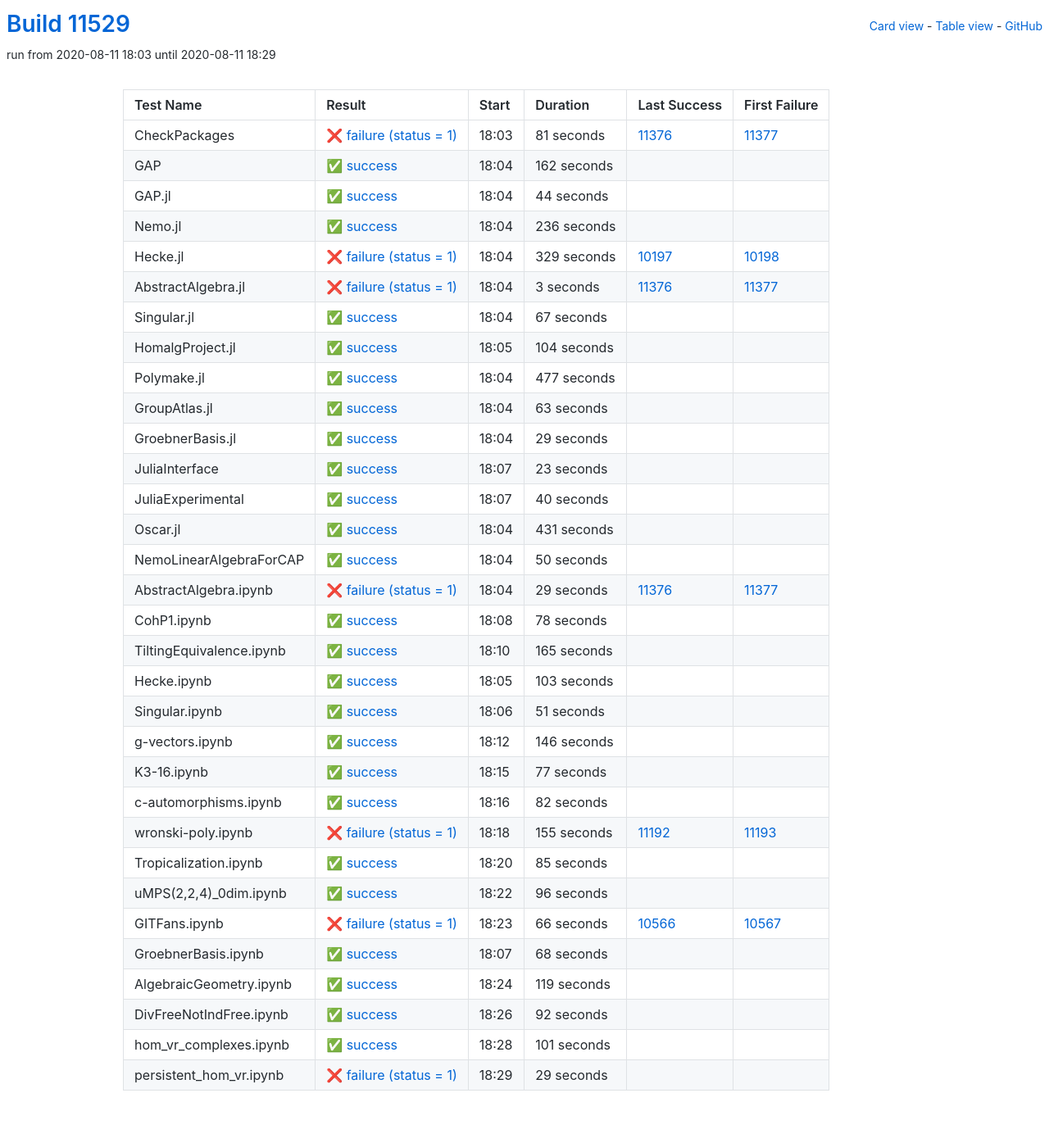
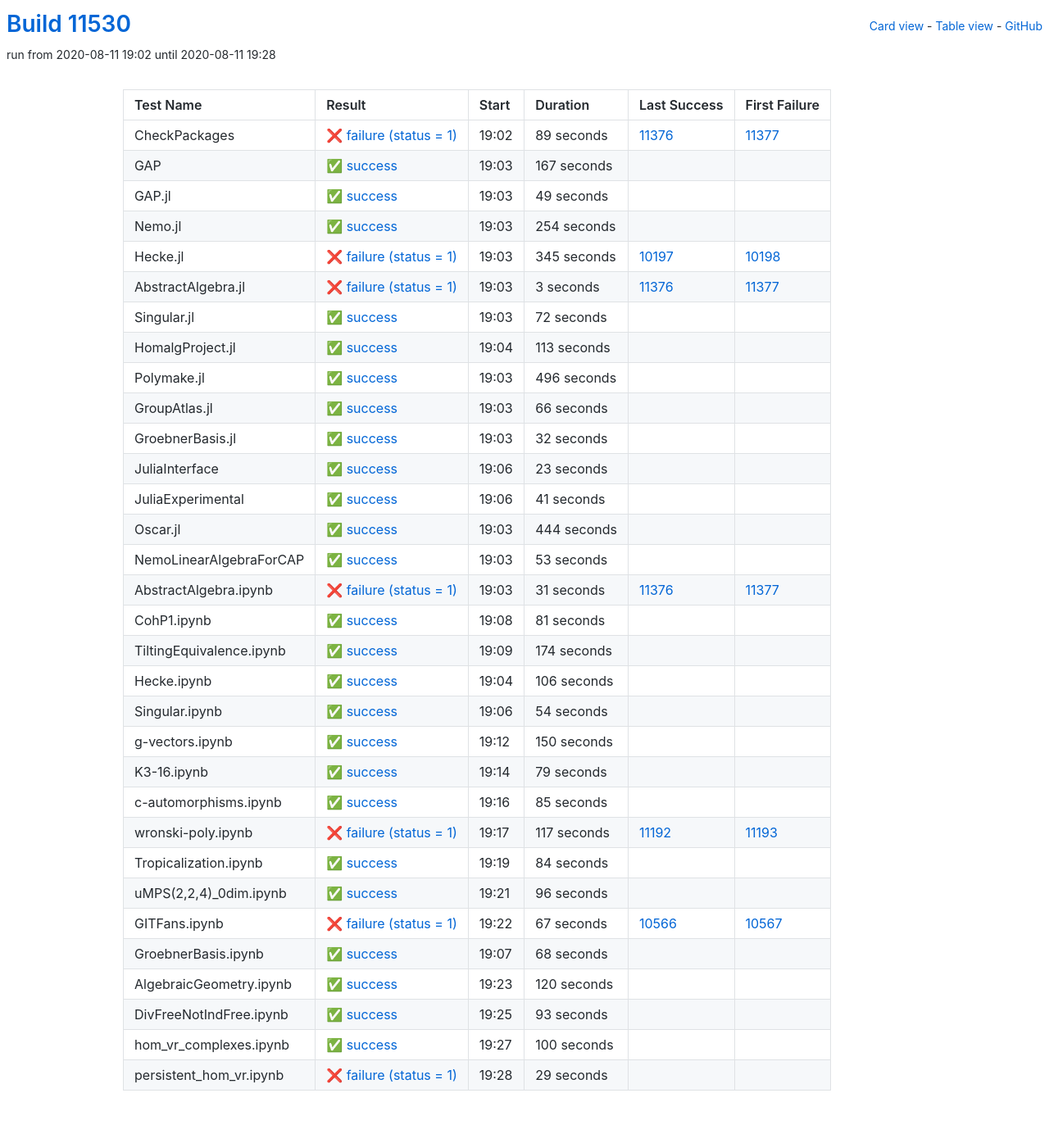
Before and after one commit to oscar-system/oscar-ci-status, a Jekyll site: the page built from table.html, in a window 1280 px wide. Shown: the whole page at 82% size. Built offline with Jekyll 4.4.1, drawn with Linux system fonts in a browser that asks for light colours.

Commit message:
Build #11530

```diff
--- a/_data/ci.yml
+++ b/_data/ci.yml
@@ -1,6 +1,6 @@
 ---
-build: 11529
-build_url: https://oscarci.mathematik.uni-kl.de/job/oscar/11529/
+build: 11530
+build_url: https://oscarci.mathematik.uni-kl.de/job/oscar/11530/
 job: oscar
 organization: oscar-system
 repo: oscar-ci-status
@@ -8,68 +8,68 @@
 tests:
 - name: CheckPackages
   id: checkpackages
-  log: https://oscarci.mathematik.uni-kl.de/job/oscar/11529/artifact/logs/build-11529/CheckPackages.log
-  start: 2020-08-11 18:03
+  log: https://oscarci.mathematik.uni-kl.de/job/oscar/11530/artifact/logs/build-11530/CheckPackages.log
+  start: 2020-08-11 19:02
   success: false
   exitcode: 1
   status: failure
-  duration: 81
+  duration: 89
   last_success: 11376
   last_success_url: https://oscarci.mathematik.uni-kl.de/job/oscar/11376/
   first_failure: 11377
   first_failure_url: https://oscarci.mathematik.uni-kl.de/job/oscar/11377/
 - name: GAP
   id: gap
-  log: https://oscarci.mathematik.uni-kl.de/job/oscar/11529/artifact/logs/build-11529/GAP.log
-  start: 2020-08-11 18:04
+  log: https://oscarci.mathematik.uni-kl.de/job/oscar/11530/artifact/logs/build-11530/GAP.log
+  start: 2020-08-11 19:03
   success: true
   exitcode: 0
   status: success
-  duration: 162
+  duration: 167
   last_success: false
   last_success_url:
   first_failure: false
   first_failure_url:
 - name: GAP.jl
   id: gap-jl
-  log: https://oscarci.mathematik.uni-kl.de/job/oscar/11529/artifact/logs/build-11529/GAP.jl.log
-  start: 2020-08-11 18:04
+  log: https://oscarci.mathematik.uni-kl.de/job/oscar/11530/artifact/logs/build-11530/GAP.jl.log
+  start: 2020-08-11 19:03
   success: true
   exitcode: 0
   status: success
-  duration: 44
+  duration: 49
   last_success: false
   last_success_url:
   first_failure: false
   first_failure_url:
 - name: Nemo.jl
   id: nemo-jl
-  log: https://oscarci.mathematik.uni-kl.de/job/oscar/11529/artifact/logs/build-11529/Nemo.jl.log
-  start: 2020-08-11 18:04
+  log: https://oscarci.mathematik.uni-kl.de/job/oscar/11530/artifact/logs/build-11530/Nemo.jl.log
+  start: 2020-08-11 19:03
   success: true
   exitcode: 0
   status: success
-  duration: 236
+  duration: 254
   last_success: false
   last_success_url:
   first_failure: false
   first_failure_url:
 - name: Hecke.jl
   id: hecke-jl
-  log: https://oscarci.mathematik.uni-kl.de/job/oscar/11529/artifact/logs/build-11529/Hecke.jl.log
-  start: 2020-08-11 18:04
+  log: https://oscarci.mathematik.uni-kl.de/job/oscar/11530/artifact/logs/build-11530/Hecke.jl.log
+  start: 2020-08-11 19:03
   success: false
   exitcode: 1
   status: failure
-  duration: 329
+  duration: 345
   last_success: 10197
   last_success_url: https://oscarci.mathematik.uni-kl.de/job/oscar/10197/
   first_failure: 10198
   first_failure_url: https://oscarci.mathematik.uni-kl.de/job/oscar/10198/
 - name: AbstractAlgebra.jl
   id: abstractalgebra-jl
-  log: https://oscarci.mathematik.uni-kl.de/job/oscar/11529/artifact/logs/build-11529/AbstractAlgebra.jl.log
-  start: 2020-08-11 18:04
+  log: https://oscarci.mathematik.uni-kl.de/job/oscar/11530/artifact/logs/build-11530/AbstractAlgebra.jl.log
+  start: 2020-08-11 19:03
   success: false
   exitcode: 1
   status: failure
@@ -80,68 +80,68 @@
   first_failure_url: https://oscarci.mathematik.uni-kl.de/job/oscar/11377/
 - name: Singular.jl
   id: singular-jl
-  log: https://oscarci.mathematik.uni-kl.de/job/oscar/11529/artifact/logs/build-11529/Singular.jl.log
-  start: 2020-08-11 18:04
+  log: https://oscarci.mathematik.uni-kl.de/job/oscar/11530/artifact/logs/build-11530/Singular.jl.log
+  start: 2020-08-11 19:03
   success: true
   exitcode: 0
   status: success
-  duration: 67
+  duration: 72
   last_success: false
   last_success_url:
   first_failure: false
   first_failure_url:
 - name: HomalgProject.jl
   id: homalgproject-jl
-  log: https://oscarci.mathematik.uni-kl.de/job/oscar/11529/artifact/logs/build-11529/HomalgProject.jl.log
-  start: 2020-08-11 18:05
+  log: https://oscarci.mathematik.uni-kl.de/job/oscar/11530/artifact/logs/build-11530/HomalgProject.jl.log
+  start: 2020-08-11 19:04
   success: true
   exitcode: 0
   status: success
-  duration: 104
+  duration: 113
   last_success: false
   last_success_url:
   first_failure: false
   first_failure_url:
 - name: Polymake.jl
   id: polymake-jl
-  log: https://oscarci.mathematik.uni-kl.de/job/oscar/11529/artifact/logs/build-11529/Polymake.jl.log
-  start: 2020-08-11 18:04
+  log: https://oscarci.mathematik.uni-kl.de/job/oscar/11530/artifact/logs/build-11530/Polymake.jl.log
+  start: 2020-08-11 19:03
   success: true
   exitcode: 0
   status: success
-  duration: 477
+  duration: 496
   last_success: false
   last_success_url:
   first_failure: false
   first_failure_url:
 - name: GroupAtlas.jl
   id: groupatlas-jl
-  log: https://oscarci.mathematik.uni-kl.de/job/oscar/11529/artifact/logs/build-11529/GroupAtlas.jl.log
-  start: 2020-08-11 18:04
+  log: https://oscarci.mathematik.uni-kl.de/job/oscar/11530/artifact/logs/build-11530/GroupAtlas.jl.log
+  start: 2020-08-11 19:03
   success: true
   exitcode: 0
   status: success
-  duration: 63
+  duration: 66
   last_success: false
   last_success_url:
   first_failure: false
   first_failure_url:
 - name: GroebnerBasis.jl
   id: groebnerbasis-jl
-  log: https://oscarci.mathematik.uni-kl.de/job/oscar/11529/artifact/logs/build-11529/GroebnerBasis.jl.log
-  start: 2020-08-11 18:04
+  log: https://oscarci.mathematik.uni-kl.de/job/oscar/11530/artifact/logs/build-11530/GroebnerBasis.jl.log
+  start: 2020-08-11 19:03
   success: true
   exitcode: 0
   status: success
-  duration: 29
+  duration: 32
   last_success: false
   last_success_url:
   first_failure: false
   first_failure_url:
 - name: JuliaInterface
   id: juliainterface
-  log: https://oscarci.mathematik.uni-kl.de/job/oscar/11529/artifact/logs/build-11529/JuliaInterface.log
-  start: 2020-08-11 18:07
+  log: https://oscarci.mathematik.uni-kl.de/job/oscar/11530/artifact/logs/build-11530/JuliaInterface.log
+  start: 2020-08-11 19:06
   success: true
   exitcode: 0
   status: success
@@ -152,152 +152,128 @@
   first_failure_url:
 - name: JuliaExperimental
   id: juliaexperimental
-  log: https://oscarci.mathematik.uni-kl.de/job/oscar/11529/artifact/logs/build-11529/JuliaExperimental.log
-  start: 2020-08-11 18:07
+  log: https://oscarci.mathematik.uni-kl.de/job/oscar/11530/artifact/logs/build-11530/JuliaExperimental.log
+  start: 2020-08-11 19:06
   success: true
   exitcode: 0
   status: success
-  duration: 40
+  duration: 41
   last_success: false
   last_success_url:
   first_failure: false
   first_failure_url:
 - name: Oscar.jl
   id: oscar-jl
-  log: https://oscarci.mathematik.uni-kl.de/job/oscar/11529/artifact/logs/build-11529/Oscar.jl.log
-  start: 2020-08-11 18:04
+  log: https://oscarci.mathematik.uni-kl.de/job/oscar/11530/artifact/logs/build-11530/Oscar.jl.log
+  start: 2020-08-11 19:03
   success: true
   exitcode: 0
   status: success
-  duration: 431
+  duration: 444
   last_success: false
   last_success_url:
   first_failure: false
   first_failure_url:
 - name: NemoLinearAlgebraForCAP
   id: nemolinearalgebraforcap
-  log: https://oscarci.mathematik.uni-kl.de/job/oscar/11529/artifact/logs/build-11529/NemoLinearAlgebraForCAP.log
-  start: 2020-08-11 18:04
+  log: https://oscarci.mathematik.uni-kl.de/job/oscar/11530/artifact/logs/build-11530/NemoLinearAlgebraForCAP.log
+  start: 2020-08-11 19:03
   success: true
   exitcode: 0
   status: success
-  duration: 50
+  duration: 53
   last_success: false
   last_success_url:
   first_failure: false
   first_failure_url:
 - name: AbstractAlgebra.ipynb
   id: abstractalgebra-ipynb
-  log: https://oscarci.mathematik.uni-kl.de/job/oscar/11529/artifact/logs/build-11529/AbstractAlgebra.ipynb.log
-  start: 2020-08-11 18:04
+  log: https://oscarci.mathematik.uni-kl.de/job/oscar/11530/artifact/logs/build-11530/AbstractAlgebra.ipynb.log
+  start: 2020-08-11 19:03
   success: false
   exitcode: 1
   status: failure
-  duration: 29
+  duration: 31
   last_success: 11376
   last_success_url: https://oscarci.mathematik.uni-kl.de/job/oscar/11376/
   first_failure: 11377
   first_failure_url: https://oscarci.mathematik.uni-kl.de/job/oscar/11377/
 - name: CohP1.ipynb
   id: cohp1-ipynb
-  log: https://oscarci.mathematik.uni-kl.de/job/oscar/11529/artifact/logs/build-11529/CohP1.ipynb.log
-  start: 2020-08-11 18:08
+  log: https://oscarci.mathematik.uni-kl.de/job/oscar/11530/artifact/logs/build-11530/CohP1.ipynb.log
+  start: 2020-08-11 19:08
   success: true
   exitcode: 0
   status: success
-  duration: 78
+  duration: 81
   last_success: false
   last_success_url:
   first_failure: false
   first_failure_url:
 - name: TiltingEquivalence.ipynb
   id: tiltingequivalence-ipynb
-  log: https://oscarci.mathematik.uni-kl.de/job/oscar/11529/artifact/logs/build-11529/TiltingEquivalence.ipynb.log
-  start: 2020-08-11 18:10
+  log: https://oscarci.mathematik.uni-kl.de/job/oscar/11530/artifact/logs/build-11530/TiltingEquivalence.ipynb.log
+  start: 2020-08-11 19:09
   success: true
   exitcode: 0
   status: success
-  duration: 165
+  duration: 174
   last_success: false
   last_success_url:
   first_failure: false
   first_failure_url:
 - name: Hecke.ipynb
   id: hecke-ipynb
-  log: https://oscarci.mathematik.uni-kl.de/job/oscar/11529/artifact/logs/build-11529/Hecke.ipynb.log
-  start: 2020-08-11 18:05
+  log: https://oscarci.mathematik.uni-kl.de/job/oscar/11530/artifact/logs/build-11530/Hecke.ipynb.log
+  start: 2020-08-11 19:04
   success: true
   exitcode: 0
   status: success
-  duration: 103
+  duration: 106
   last_success: false
   last_success_url:
   first_failure: false
   first_failure_url:
 - name: Singular.ipynb
   id: singular-ipynb
-  log: https://oscarci.mathematik.uni-kl.de/job/oscar/11529/artifact/logs/build-11529/Singular.ipynb.log
-  start: 2020-08-11 18:06
+  log: https://oscarci.mathematik.uni-kl.de/job/oscar/11530/artifact/logs/build-11530/Singular.ipynb.log
+  start: 2020-08-11 19:06
   success: true
   exitcode: 0
   status: success
-  duration: 51
+  duration: 54
   last_success: false
   last_success_url:
   first_failure: false
   first_failure_url:
 - name: g-vectors.ipynb
   id: g-vectors-ipynb
-  log: https://oscarci.mathematik.uni-kl.de/job/oscar/11529/artifact/logs/build-11529/g-vectors.ipynb.log
-  start: 2020-08-11 18:12
+  log: https://oscarci.mathematik.uni-kl.de/job/oscar/11530/artifact/logs/build-11530/g-vectors.ipynb.log
+  start: 2020-08-11 19:12
   success: true
   exitcode: 0
   status: success
-  duration: 146
+  duration: 150
   last_success: false
   last_success_url:
   first_failure: false
   first_failure_url:
 - name: K3-16.ipynb
   id: k3-16-ipynb
-  log: https://oscarci.mathematik.uni-kl.de/job/oscar/11529/artifact/logs/build-11529/K3-16.ipynb.log
-  start: 2020-08-11 18:15
+  log: https://oscarci.mathematik.uni-kl.de/job/oscar/11530/artifact/logs/build-11530/K3-16.ipynb.log
+  start: 2020-08-11 19:14
   success: true
   exitcode: 0
   status: success
-  duration: 77
+  duration: 79
   last_success: false
   last_success_url:
   first_failure: false
   first_failure_url:
 - name: c-automorphisms.ipynb
   id: c-automorphisms-ipynb
-  log: https://oscarci.mathematik.uni-kl.de/job/oscar/11529/artifact/logs/build-11529/c-automorphisms.ipynb.log
-  start: 2020-08-11 18:16
-  success: true
-  exitcode: 0
-  status: success
-  duration: 82
-  last_success: false
-  last_success_url:
-  first_failure: false
-  first_failure_url:
-- name: wronski-poly.ipynb
-  id: wronski-poly-ipynb
-  log: https://oscarci.mathematik.uni-kl.de/job/oscar/11529/artifact/logs/build-11529/wronski-poly.ipynb.log
-  start: 2020-08-11 18:18
-  success: false
-  exitcode: 1
-  status: failure
-  duration: 155
-  last_success: 11192
-  last_success_url: https://oscarci.mathematik.uni-kl.de/job/oscar/11192/
-  first_failure: 11193
-  first_failure_url: https://oscarci.mathematik.uni-kl.de/job/oscar/11193/
-- name: Tropicalization.ipynb
-  id: tropicalization-ipynb
-  log: https://oscarci.mathematik.uni-kl.de/job/oscar/11529/artifact/logs/build-11529/Tropicalization.ipynb.log
-  start: 2020-08-11 18:20
+  log: https://oscarci.mathematik.uni-kl.de/job/oscar/11530/artifact/logs/build-11530/c-automorphisms.ipynb.log
+  start: 2020-08-11 19:16
   success: true
   exitcode: 0
   status: success
@@ -306,10 +282,34 @@
   last_success_url:
   first_failure: false
   first_failure_url:
+- name: wronski-poly.ipynb
+  id: wronski-poly-ipynb
+  log: https://oscarci.mathematik.uni-kl.de/job/oscar/11530/artifact/logs/build-11530/wronski-poly.ipynb.log
+  start: 2020-08-11 19:17
+  success: false
+  exitcode: 1
+  status: failure
+  duration: 117
+  last_success: 11192
+  last_success_url: https://oscarci.mathematik.uni-kl.de/job/oscar/11192/
+  first_failure: 11193
+  first_failure_url: https://oscarci.mathematik.uni-kl.de/job/oscar/11193/
+- name: Tropicalization.ipynb
+  id: tropicalization-ipynb
+  log: https://oscarci.mathematik.uni-kl.de/job/oscar/11530/artifact/logs/build-11530/Tropicalization.ipynb.log
+  start: 2020-08-11 19:19
+  success: true
+  exitcode: 0
+  status: success
+  duration: 84
+  last_success: false
+  last_success_url:
+  first_failure: false
+  first_failure_url:
 - name: uMPS(2,2,4)_0dim.ipynb
   id: umps-2-2-4-0dim-ipynb
-  log: https://oscarci.mathematik.uni-kl.de/job/oscar/11529/artifact/logs/build-11529/uMPS-2-2-4-_0dim.ipynb.log
-  start: 2020-08-11 18:22
+  log: https://oscarci.mathematik.uni-kl.de/job/oscar/11530/artifact/logs/build-11530/uMPS-2-2-4-_0dim.ipynb.log
+  start: 2020-08-11 19:21
   success: true
   exitcode: 0
   status: success
@@ -320,20 +320,20 @@
   first_failure_url:
 - name: GITFans.ipynb
   id: gitfans-ipynb
-  log: https://oscarci.mathematik.uni-kl.de/job/oscar/11529/artifact/logs/build-11529/GITFans.ipynb.log
-  start: 2020-08-11 18:23
+  log: https://oscarci.mathematik.uni-kl.de/job/oscar/11530/artifact/logs/build-11530/GITFans.ipynb.log
+  start: 2020-08-11 19:22
   success: false
   exitcode: 1
   status: failure
-  duration: 66
+  duration: 67
   last_success: 10566
   last_success_url: https://oscarci.mathematik.uni-kl.de/job/oscar/10566/
   first_failure: 10567
   first_failure_url: https://oscarci.mathematik.uni-kl.de/job/oscar/10567/
 - name: GroebnerBasis.ipynb
   id: groebnerbasis-ipynb
-  log: https://oscarci.mathematik.uni-kl.de/job/oscar/11529/artifact/logs/build-11529/GroebnerBasis.ipynb.log
-  start: 2020-08-11 18:07
+  log: https://oscarci.mathematik.uni-kl.de/job/oscar/11530/artifact/logs/build-11530/GroebnerBasis.ipynb.log
+  start: 2020-08-11 19:07
   success: true
   exitcode: 0
   status: success
@@ -344,44 +344,44 @@
   first_failure_url:
 - name: AlgebraicGeometry.ipynb
   id: algebraicgeometry-ipynb
-  log: https://oscarci.mathematik.uni-kl.de/job/oscar/11529/artifact/logs/build-11529/AlgebraicGeometry.ipynb.log
-  start: 2020-08-11 18:24
+  log: https://oscarci.mathematik.uni-kl.de/job/oscar/11530/artifact/logs/build-11530/AlgebraicGeometry.ipynb.log
+  start: 2020-08-11 19:23
   success: true
   exitcode: 0
   status: success
-  duration: 119
+  duration: 120
   last_success: false
   last_success_url:
   first_failure: false
   first_failure_url:
 - name: DivFreeNotIndFree.ipynb
   id: divfreenotindfree-ipynb
-  log: https://oscarci.mathematik.uni-kl.de/job/oscar/11529/artifact/logs/build-11529/DivFreeNotIndFree.ipynb.log
-  start: 2020-08-11 18:26
+  log: https://oscarci.mathematik.uni-kl.de/job/oscar/11530/artifact/logs/build-11530/DivFreeNotIndFree.ipynb.log
+  start: 2020-08-11 19:25
   success: true
   exitcode: 0
   status: success
-  duration: 92
+  duration: 93
   last_success: false
   last_success_url:
   first_failure: false
   first_failure_url:
 - name: hom_vr_complexes.ipynb
   id: hom-vr-complexes-ipynb
-  log: https://oscarci.mathematik.uni-kl.de/job/oscar/11529/artifact/logs/build-11529/hom_vr_complexes.ipynb.log
-  start: 2020-08-11 18:28
+  log: https://oscarci.mathematik.uni-kl.de/job/oscar/11530/artifact/logs/build-11530/hom_vr_complexes.ipynb.log
+  start: 2020-08-11 19:27
   success: true
   exitcode: 0
   status: success
-  duration: 101
+  duration: 100
   last_success: false
   last_success_url:
   first_failure: false
   first_failure_url:
 - name: persistent_hom_vr.ipynb
   id: persistent-hom-vr-ipynb
-  log: https://oscarci.mathematik.uni-kl.de/job/oscar/11529/artifact/logs/build-11529/persistent_hom_vr.ipynb.log
-  start: 2020-08-11 18:29
+  log: https://oscarci.mathematik.uni-kl.de/job/oscar/11530/artifact/logs/build-11530/persistent_hom_vr.ipynb.log
+  start: 2020-08-11 19:28
   success: false
   exitcode: 1
   status: failure
```
Also changed, not shown: README.md.
